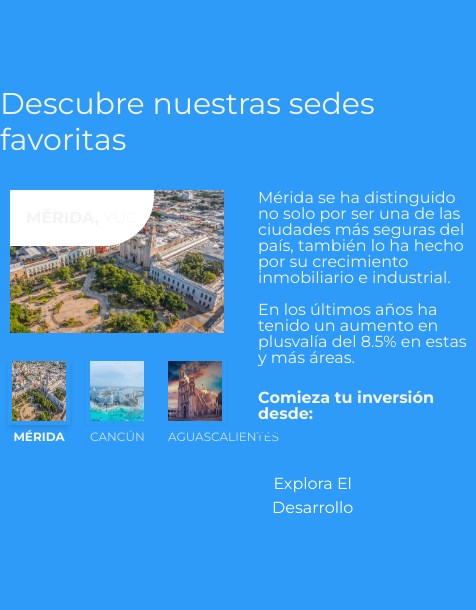
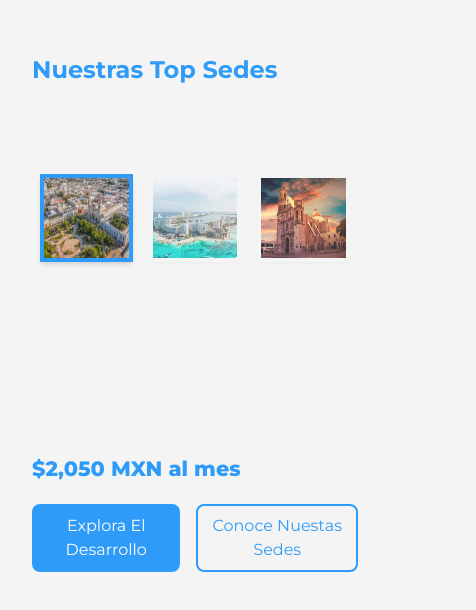
Before and after one commit to Oscar-FV/terrenos-vip, a React (Vite) app: page / in a window 390 px wide. Shown: the part 1710-2320 px from the top of the page, 476 px wide, since content can reach past the window. After the commit the page ends 2282 px from the top, so only its background shows below. Built offline with nearby package versions, Linux system fonts and the light colour scheme; what tailwindcss-animated would draw is missing.

Commit message:
responsive gallery

```diff
--- a/src/components/Gallery/Gallery.css
+++ b/src/components/Gallery/Gallery.css
@@ -53,7 +53,7 @@
     }
 
     .caption-info{
-        font-size: clamp(1rem, 3.9cqi, 4rem);
+        font-size: clamp(1.3rem, 3.9cqi, 4rem);
         line-height: 1;
     }
 
@@ -61,7 +61,6 @@
     .carousel>input:nth-of-type(2):checked~.captions .caption:nth-of-type(2),
     .carousel>input:nth-of-type(3):checked~.captions .caption:nth-of-type(3){
         display: flex;
-        flex-direction: column;
         position: relative;
     }
 
--- a/src/components/Gallery/Gallery.tsx
+++ b/src/components/Gallery/Gallery.tsx
@@ -2,6 +2,8 @@ import { forwardRef } from "react"
 import Container from "../common/Container/Container"
 import "./Gallery.css"
 import Button from "../common/Button/Button"
+import topVenues from "../../consts/TopVenues"
+import React from "react"
 
 interface Props {
     color: string,
@@ -9,74 +11,56 @@ interface Props {
 }
 
 const Gallery = forwardRef<HTMLDivElement, Props>(({ color, text }, ref) => {
-
     return (
-
-        <Container>
-            <div ref={ref} data-color={color} data-text={text} className="h-full mt-20 md:mx-4 xl:m-0">
+        <Container height="h-[70vh]">
+            <div ref={ref} data-color={color} data-text={text} className="mt-20 md:mx-4 mx-8 xl:m-0">
 
                 <h2 className="font-bold text-primary hero-tittle">Nuestras Top Sedes</h2>
-                <h3 className="mt-1 text-3xl">Descubre nuestras sedes favoritas</h3>
+                <h3 className="mt-1 md:text-3xl text-xl">Descubre nuestras sedes favoritas</h3>
 
-                <div className="flex mt-8 gap-x-6 carousel">
-                    <input type="radio" name="slides" id="merida" className="hidden" defaultChecked />
-                    <input type="radio" name="slides" id="cancun" className="hidden" />
-                    <input type="radio" name="slides" id="aguascalientes" className="hidden" />
-                    <div className="flex flex-col gap-y-6 slides w-[60%] grow">
-                        <ul className="carousel-slides mx-[10px]">
-                            <li className=" slide">
+                <div className="flex md:flex-row flex-col mt-8 gap-x-6 md:gap-y-4 gap-y-8 carousel">
+                    <>
+                        {topVenues.map((venue, index) => (
+                            <React.Fragment key={venue.city}>
+                                <input type="radio" name="slides" id={venue.city} className="hidden" defaultChecked={index === 0} />
+                            </React.Fragment>
+                        ))}
+                    </>
+                    <div className="flex flex-col gap-y-6 slides md:w-[60%] w-full grow">
+                        <ul className="carousel-slides mx-[10px] md:block hidden">
+                            {topVenues.map((venue) =>
+                                <li className="slide" key={venue.city}>
                                     <figure>
-                                    <span className="venue-tittle  bg-white absolute rounded-br-[50px] px-4 py-4 uppercase font-bold">mérida, <span className="font-light">yuc</span></span>
-                                    <img src="/images/merida.webp" loading="lazy" alt="" />
+                                        <span className="venue-tittle  bg-white absolute rounded-br-[50px] px-4 py-4 uppercase font-bold">{venue.city}, <span className="font-light">{venue.estate}</span></span>
+                                        <img src={venue.image} loading="lazy" alt="" />
                                     </figure>
                                 </li>
-                            <li className="slide">
-                                <figure>
-                                    <span className="venue-tittle  bg-white absolute rounded-br-[50px] px-4 py-4 uppercase font-bold">cancún, <span className="font-light">q.roo</span></span>
-                                    <img src="/images/quintanaroo.webp" loading="lazy" alt="" />
-                                </figure>
-                            </li>
-                            <li className="slide">
-                                <figure>
-                                    <span className="venue-tittle bg-white absolute rounded-br-[50px] px-4 py-4 uppercase font-bold">aguascalientes, <span className="font-light">ags</span></span>
-                                    <img src="/images/aguascalientes.webp" loading="lazy" alt="" />
-                                </figure>
-                            </li>
+                            )}
                         </ul>
-
                         <ul className="flex justify-center gap-x-4 slide-thumbnails">
-                            <li className="thumbnail thumbnail-active">
-                                <label htmlFor="merida" className="cursor-pointer">
-                                    <img src="/images/merida.webp" loading="lazy" className="h-full" />
-                                    <p className="uppercase text-center mt-2 xl:text-sm text-xs">Mérida</p>
+                            {topVenues.map((venue) =>
+                                <li className="thumbnail thumbnail-active" key={venue.city}>
+                                    <label htmlFor={venue.city} className="cursor-pointer">
+                                        <img src={venue.image} loading="lazy" className="h-full" />
+                                        <p className="uppercase text-center mt-2 xl:text-sm text-xs">{venue.city}</p>
                                     </label>
                                 </li>
-                            <li className="thumbnail cursor-pointer">
-                                <label htmlFor="cancun" className="cursor-pointer">
-                                    <img src="/images/quintanaroo.webp" loading="lazy" className="h-full" />
-                                    <p className="uppercase text-center mt-2 xl:text-sm text-xs">cancún</p>
-                                </label>
-                            </li>
-                            <li className="thumbnail cursor-pointer">
-                                <label htmlFor="aguascalientes" className="cursor-pointer">
-                                    <img src="/images/aguascalientes.webp" loading="lazy" className="h-full" />
-                                    <p className="uppercase text-center mt-2 xl:text-sm text-xs">aguascalientes</p>
-                                </label>
-                            </li>
+                            )}
                         </ul>
                     </div>
 
                     <div className="w-full captions">
-                        <figcaption className="caption ">
-                            <div className="caption-text h-fit">
+                        {topVenues.map((venue) =>
+                            <figcaption className="caption flex-col">
+                                <div className="caption-text md:h-fit">
                                     <p className="">
-                                    Mérida se ha distinguido no solo por ser una de las ciudades más seguras del país, también lo ha hecho por su crecimiento inmobiliario e industrial.
+                                        {venue.paragraph1}
                                     </p>
                                     <p className="mt-4">
-                                    En los últimos años ha tenido un aumento en plusvalía del 8.5% en estas y más áreas.
+                                        {venue.paragraph2}
                                     </p>
                                 </div>
-                            <div className="caption-info h-fit mt-6">
+                                <div className="caption-info md:h-fit md:mt-6 mt-4 w-full">
                                     <h3 className="font-bold">Comieza tu inversión desde:</h3>
                                     <p className="font-extrabold text-primary">$2,050 MXN al mes</p>
 
@@ -86,44 +70,7 @@ const Gallery = forwardRef<HTMLDivElement, Props>(({ color, text }, ref) => {
                                     </div>
                                 </div>
                             </figcaption>
-                        <figcaption className="caption ">
-                            <div className="caption-text h-fit">
-                                <p className="">
-                                    Cancún se ha distinguido no solo por ser uno de los destinos turísticos más populares del país, sino también por su crecimiento económico y urbanístico.
-                                </p>
-                                <p className="mt-4">
-                                    Cancún destaca como el principal destino turístico gracias a su excelente conectividad aérea y terrestre.
-                                </p>
-                            </div>
-                            <div className="caption-info h-fit mt-6">
-                                <h3 className="font-bold">Comieza tu inversión desde:</h3>
-                                <p className="font-extrabold text-primary">$2,050 MXN al mes</p>
-
-                                <div className="flex gap-x-4 mt-6">
-                                    <Button text="Explora El Desarrollo" />
-                                    <Button type="button-secondary" text="Conoce Nuestas Sedes" />
-                                </div>
-                            </div>
-                        </figcaption>
-                        <figcaption className="caption ">
-                            <div className="caption-text h-fit">
-                                <p className="">
-                                    Aguascalientes ha destacado no solo por ser una de las ciudades más prósperas del país, sino también por su crecimiento económico y cultural.
-                                </p>
-                                <p className="mt-4">
-                                    Los inmuebles en Aguascalientes ofrecen una plusvalía y retorno de inversión superiores a la bolsa de valores.
-                                </p>
-                            </div>
-                            <div className="caption-info h-fit mt-6">
-                                <h3 className="font-bold">Comieza tu inversión desde:</h3>
-                                <p className="font-extrabold text-primary">$2,050 MXN al mes</p>
-
-                                <div className="flex gap-x-4 mt-6">
-                                    <Button text="Explora El Desarrollo" />
-                                    <Button type="button-secondary" text="Conoce Nuestas Sedes" />
-                                </div>
-                            </div>
-                        </figcaption>
+                        )}
                     </div>
                 </div>
 
--- a/src/components/HeroSection/HeroSection.tsx
+++ b/src/components/HeroSection/HeroSection.tsx
@@ -12,7 +12,7 @@ interface Props{
 
 const HeroSection = forwardRef<HTMLDivElement, Props>(({color, text}, ref) => {
     return(
-        <Container className="flex flex-row md:gap-x-10 md:px-16 xl:p-0" isFirstSection={true}>
+        <Container className="flex flex-row md:gap-x-10 md:px-16 xl:p-0" isFirstSection={true} height="h-[100svh] md:h-[100vh]">
             <div ref={ref} data-color={color} data-text={text} className="md:w-[40vw] h-full flex flex-col justify-center items-center absolute md:static w-full overflow-x-hidden backdrop-blur-sm md:backdrop-blur-none p-4 md:p-0">
                 <div className="flex flex-col justify-center items-center ">
                     <h1 className="font-medium md:hero-tittle hero-tittle-mobile font-outline-2 md:font-outline-none text-primary">
--- a/src/components/common/Button/Button.tsx
+++ b/src/components/common/Button/Button.tsx
@@ -1,33 +1,10 @@
 interface Props {
-    size?: string,
     text: string,
-    type?: string
+    type?: string,
+    className?: String,
 }
 
-const Button = ({ size = "base", text, type }: Props) => {
-    let buttonClass = "";
-
-    switch (size) {
-        case "xs":
-            buttonClass = "text-xs";
-            break;
-        case "sm":
-            buttonClass = "text-sm";
-            break;
-        case "base":
-            buttonClass = "text-base";
-            break;
-        case "lg":
-            buttonClass = "text-lg";
-            break;
-        case "xl":
-            buttonClass = "text-xl";
-            break;
-        default:
-            buttonClass = "text-base";
-            break;
-    }
-
+const Button = ({ text, type, className }: Props) => {
     switch (type) {
         case ("button-arrow"):
             return (
@@ -46,7 +23,7 @@ const Button = ({ size = "base", text, type }: Props) => {
             return (
                 <a
                     href=""
-                    className={`px-3 py-2 border-2 border-primary bg-transparent hover:bg-primary hover:text-white text-primary focus:ring-4 focus:outline-none focus:ring-blue-300 rounded-lg text-center transition-colors duration-200 ease-in-out ${buttonClass}`}
+                    className={`${className} px-3 py-2 border-2 border-primary bg-transparent hover:bg-primary hover:text-white text-primary focus:ring-4 focus:outline-none focus:ring-blue-300 rounded-lg text-center transition-colors duration-200 ease-in-out md:text-xl text-base`}
                 >
                     {text}
                 </a>
@@ -55,7 +32,7 @@ const Button = ({ size = "base", text, type }: Props) => {
             return (
                 <a
                     href=""
-                    className={`px-3 py-2 border-2 border-transparent bg-primary hover:bg-secondary text-white focus:ring-4 focus:outline-none focus:ring-blue-300 rounded-lg text-center transition-colors duration-200 ease-in-out ${buttonClass}`}
+                    className={`${className} px-3 py-2 border-2 border-transparent bg-primary hover:bg-secondary text-white focus:ring-4 focus:outline-none focus:ring-blue-300 rounded-lg text-center transition-colors duration-200 ease-in-out md:text-xl text-base`}
                 >
                     {text}
                 </a>
--- a/src/components/common/Container/Container.tsx
+++ b/src/components/common/Container/Container.tsx
@@ -3,13 +3,14 @@ import { ReactNode } from "react"
 interface Props{
     isFirstSection?: boolean,
     className?: String,
-    children: ReactNode
+    children: ReactNode,
+    height?: String
 }
 
-const Container = ({children, className, isFirstSection = false}: Props) =>{
+const Container = ({children, className, isFirstSection = false, height}: Props) =>{
     return(
         <>
-            <article className={`${ isFirstSection ? "h-[100svh]" : "h-[100vh]" } md:h-screen  xl:pl-16 xl:px-12 flex justify-center`}>
+            <article className={`${height} xl:pl-16 xl:px-12 flex justify-center`}>
                 <div className={`w-full ${className}`}>
                     {children}
                 </div>
--- /dev/null
+++ b/src/consts/TopVenues.ts
@@ -0,0 +1,37 @@
+interface Venue {
+    city: string,
+    estate: string,
+    paragraph1: string,
+    paragraph2: string
+    image: string,
+    ahref: string
+}
+
+const topVenues: Venue[] = [
+    {
+        city: "mérida",
+        estate: "yuc",
+        paragraph1:"Mérida se ha distinguido no solo por ser una de las ciudades más seguras del país, también lo ha hecho por su crecimiento inmobiliario e industrial.",
+        paragraph2: "En los últimos años ha tenido un aumento en plusvalía del 8.5% en estas y más áreas.",
+        image: "/images/merida.webp",
+        ahref: ""
+    },
+    {
+        city: "cancún",
+        estate: "q.roo",
+        paragraph1:"Cancún se ha distinguido no solo por ser uno de los destinos turísticos más populares del país, sino también por su crecimiento económico y urbanístico.",
+        paragraph2:"Cancún destaca como el principal destino turístico gracias a su excelente conectividad aérea y terrestre.",
+        image: "/images/quintanaroo.webp",
+        ahref: ""
+    },
+    {
+        city: "aguascalientes",
+        estate: "ags",
+        paragraph1:"Aguascalientes ha destacado no solo por ser una de las ciudades más prósperas del país, sino también por su crecimiento económico y cultural.",
+        paragraph2: "Los inmuebles en Aguascalientes ofrecen una plusvalía y retorno de inversión superiores a la bolsa de valores.",
+        image: "/images/aguascalientes.webp",
+        ahref: ""
+    }
+]
+
+export default topVenues
```
Lines whose indentation alone changed are shown as unchanged.
